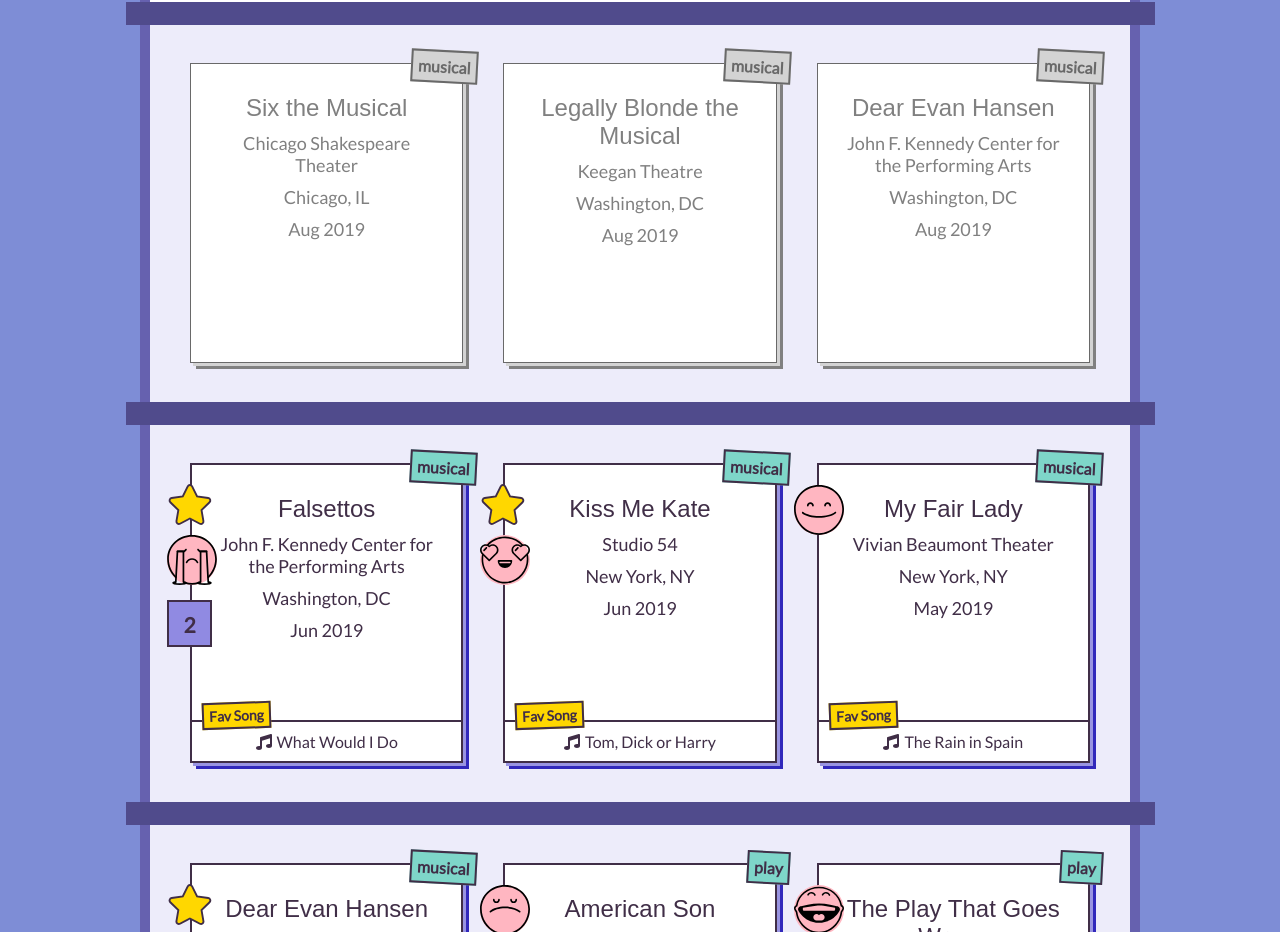
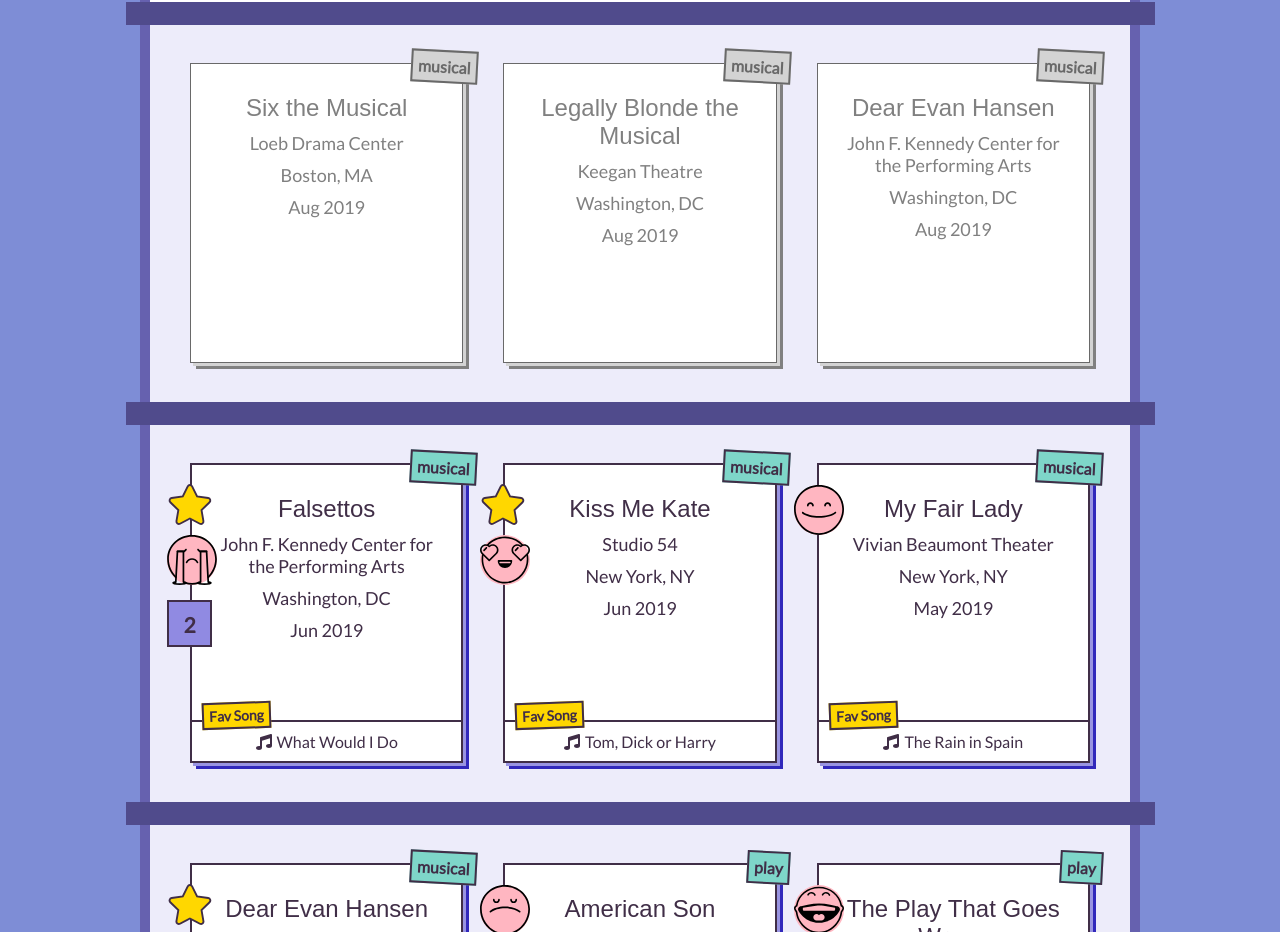
Before and after one commit to brittanyrw/theaterlog, a Vue app: page / in a window 1280 px wide. Shown: the part 858-1790 px from the top of the page. Built offline with nearby package versions, Linux system fonts and the light colour scheme; a web font is replaced by a local one.

Commit message:
Update shows.js

```diff
--- a/src/data/shows.js
+++ b/src/data/shows.js
@@ -2,9 +2,9 @@
 	{
     id: 's62',
     name: "Six the Musical",
-    theater: "Chicago Shakespeare Theater",
+    theater: "Loeb Drama Center",
     date: "Aug 2019",
-    location: "Chicago, IL",
+    location: "Boston, MA",
     illustration: 'crown',
     favSong: '',
     fav: true,
```
